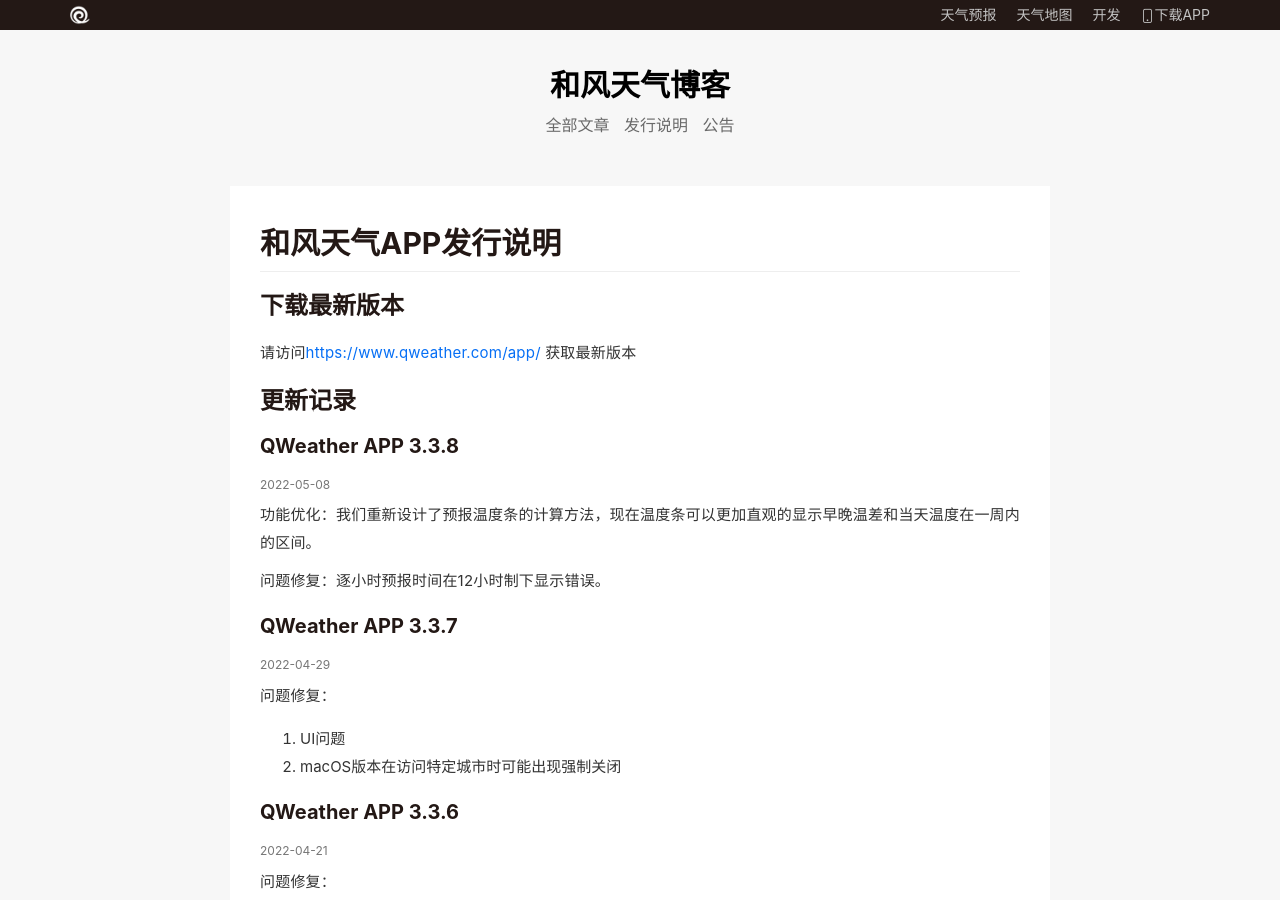
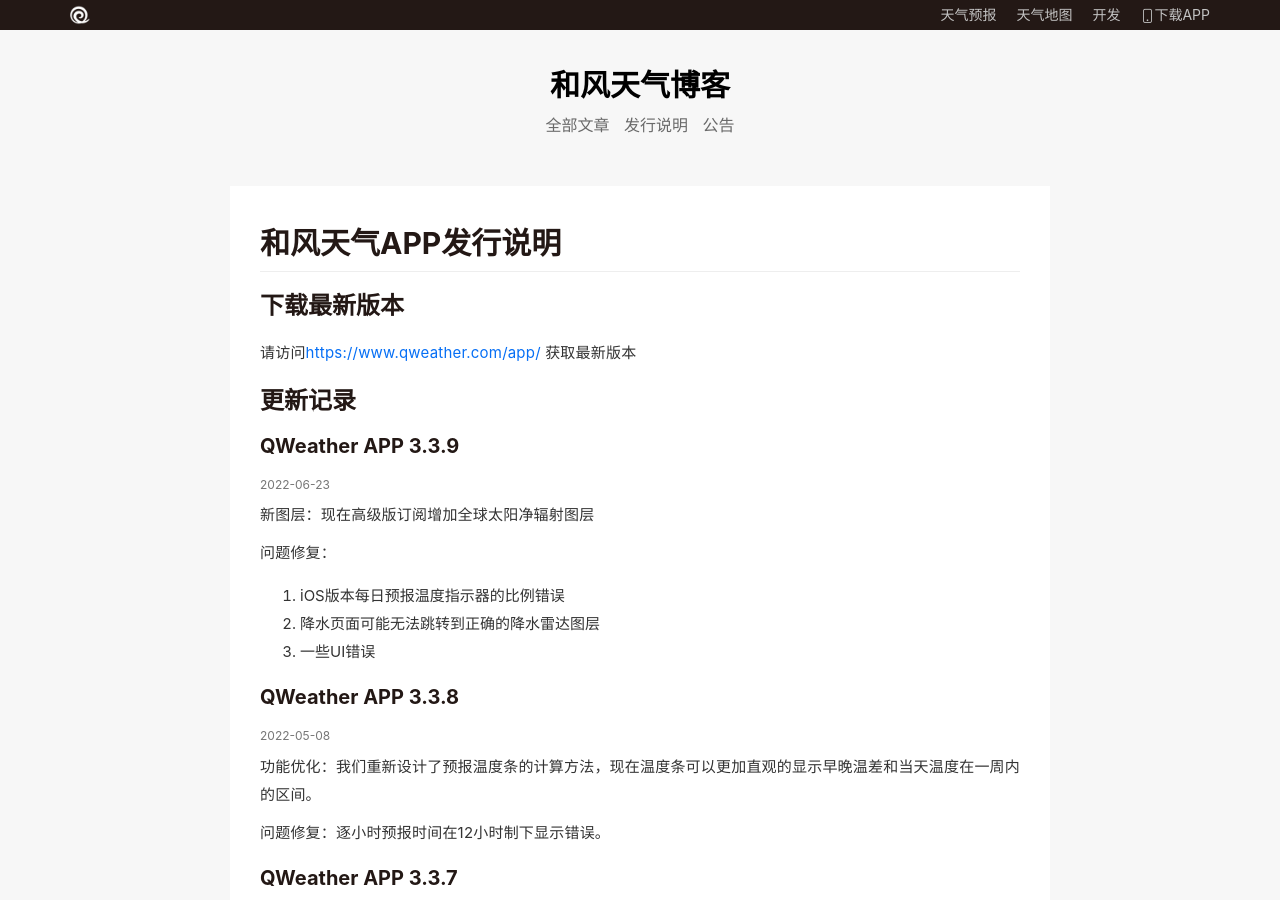
Before and after one commit to qwd/blog, a Jekyll site: the page built from pages/release-app.html, in a window 1280 px wide and 900 px high. Built offline with Jekyll 4.4.1, drawn with Linux system fonts in a browser that asks for light colours; some web fonts are replaced; comment, search, counter and statistics services are not loaded.

Commit message:
APP 3.3.9 released

```diff
--- a/_data/release-app.yml
+++ b/_data/release-app.yml
@@ -1,3 +1,12 @@
+- ver: 3.3.9
+  date: 2022-06-23
+  text: |-
+   新图层：现在高级版订阅增加全球太阳净辐射图层
+
+   问题修复：
+   1. iOS版本每日预报温度指示器的比例错误
+   2. 降水页面可能无法跳转到正确的降水雷达图层
+   3. 一些UI错误
 - ver: 3.3.8
   date: 2022-05-08
   text: |-
```
